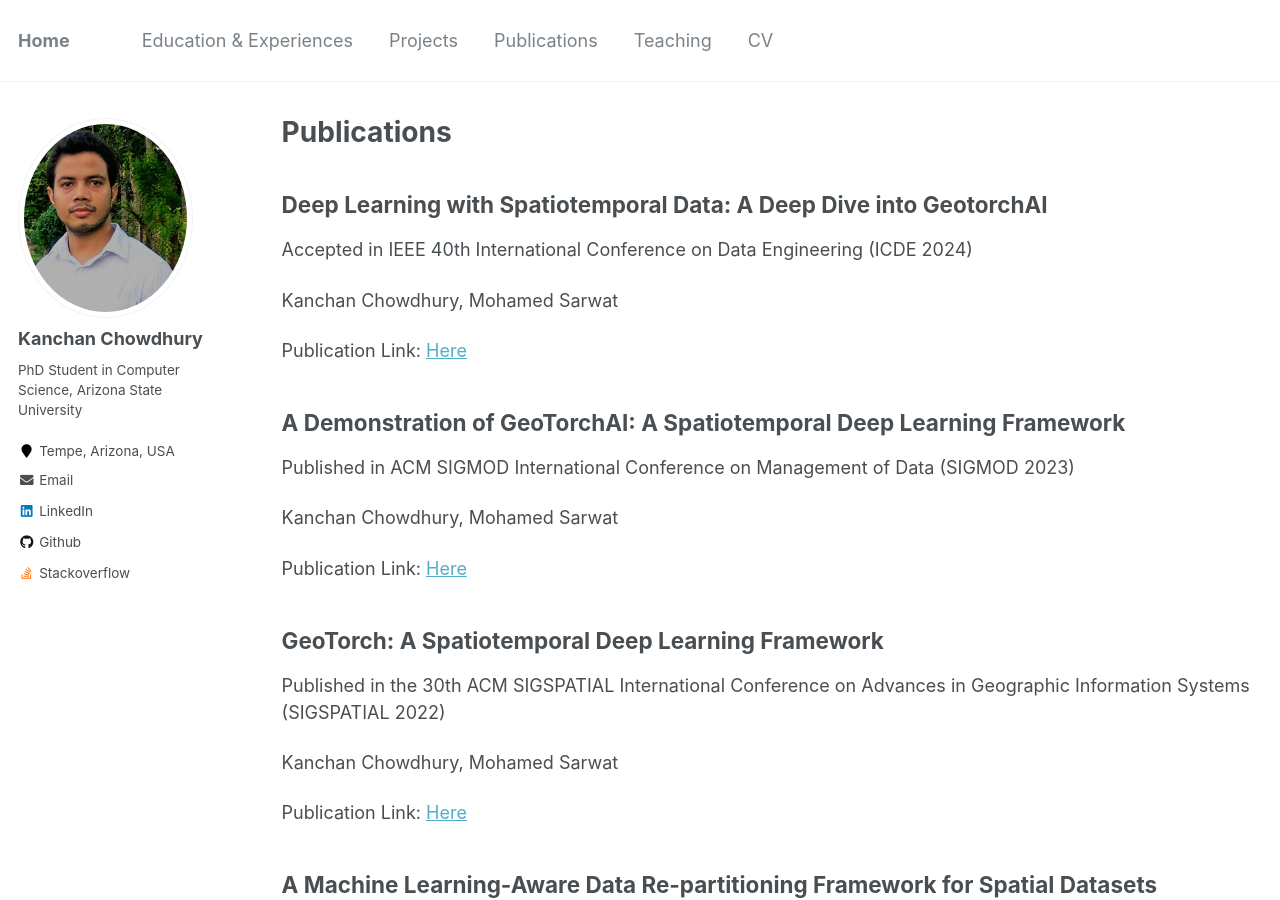
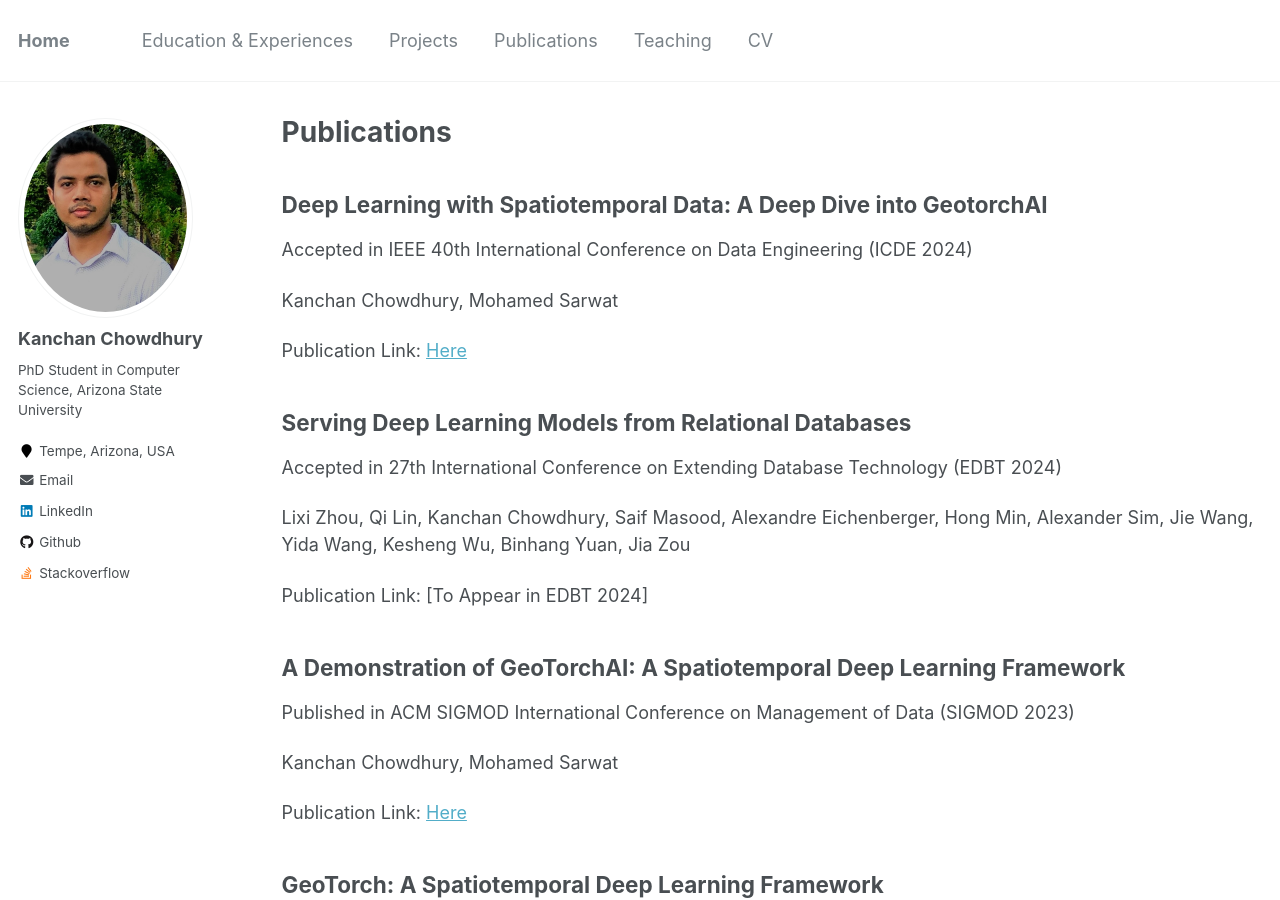
Before and after one commit to kanchanchy/kanchanchy.github.io, a Jekyll site: the page built from _pages/publications.md, in a window 1280 px wide and 900 px high. Built offline with Jekyll 4.4.1, drawn with Linux system fonts in a browser that asks for light colours.

Commit message:
'new-publication-added'

```diff
--- a/_data/navigation.yml
+++ b/_data/navigation.yml
@@ -13,4 +13,4 @@ main:
     url: /teaching/
 
   - title: "CV"
-    url: https://kanchanchy.github.io/files/Kanchan-Chowdhury-Resume.pdf
+    url: https://kanchanchy.github.io/files/Resume-Kanchan-Chowdhury.pdf
--- a/_pages/publications.md
+++ b/_pages/publications.md
@@ -15,6 +15,14 @@ Accepted in IEEE 40th International Conference on Data Engineering (ICDE 2024)
 Kanchan Chowdhury, Mohamed Sarwat
 
 Publication Link: [Here](https://kanchanchy.github.io/files/GeoTorchAI-ICDE-2024.pdf)
+
+Serving Deep Learning Models from Relational Databases
+------
+Accepted in 27th International Conference on Extending Database Technology (EDBT 2024)
+
+Lixi Zhou, Qi Lin, Kanchan Chowdhury, Saif Masood, Alexandre Eichenberger, Hong Min, Alexander Sim, Jie Wang, Yida Wang, Kesheng Wu, Binhang Yuan, Jia Zou
+
+Publication Link: [To Appear in EDBT 2024]
 
 A Demonstration of GeoTorchAI: A Spatiotemporal Deep Learning Framework
 ------
```
Also changed, not shown: _pages/about.md (+1 -0 lines), 2 other files.
